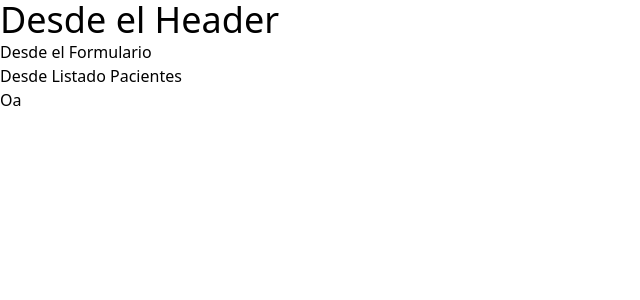
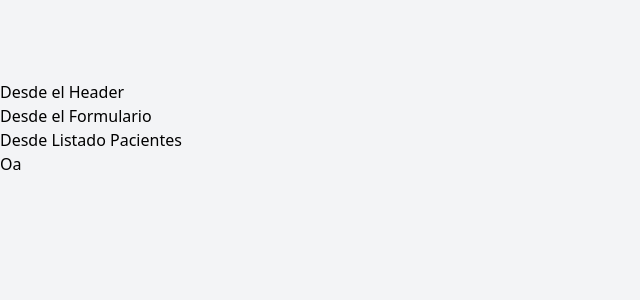
Before and after one commit to AlexNear77/Pacientes-Veterinaria, a React (Vite) app: page / in a window 1280 px wide. Shown: the top 300 px of the page, without its empty margins (0-640 px from the left). Built offline with nearby package versions, Linux system fonts and the light colour scheme.

Commit message:
agregando estilos css base al proyecto

```diff
--- a/index.html
+++ b/index.html
@@ -6,7 +6,7 @@
     <meta name="viewport" content="width=device-width, initial-scale=1.0" />
     <title>Citas React</title>
   </head>
-  <body>
+  <body class="bg-gray-100 h-screen">
     <div id="root"></div>
     <script type="module" src="/src/main.jsx"></script>
   </body>
--- a/src/App.jsx
+++ b/src/App.jsx
@@ -6,7 +6,7 @@ import ListadoPacientes from "./components/ListadoPacientes"
 function App() {
   return (
 
-    <div className="App">
+    <div className="container mx-auto mt-20">
         <Header />
         <Formulario />
         <ListadoPacientes />
--- a/src/components/Header.jsx
+++ b/src/components/Header.jsx
@@ -1,7 +1,7 @@
 const Header = () => {
     return (
         <header>
-            <h1 className="text-4xl">Desde el Header</h1>
+            <h1 >Desde el Header</h1>
         </header>
      );
 }
```
